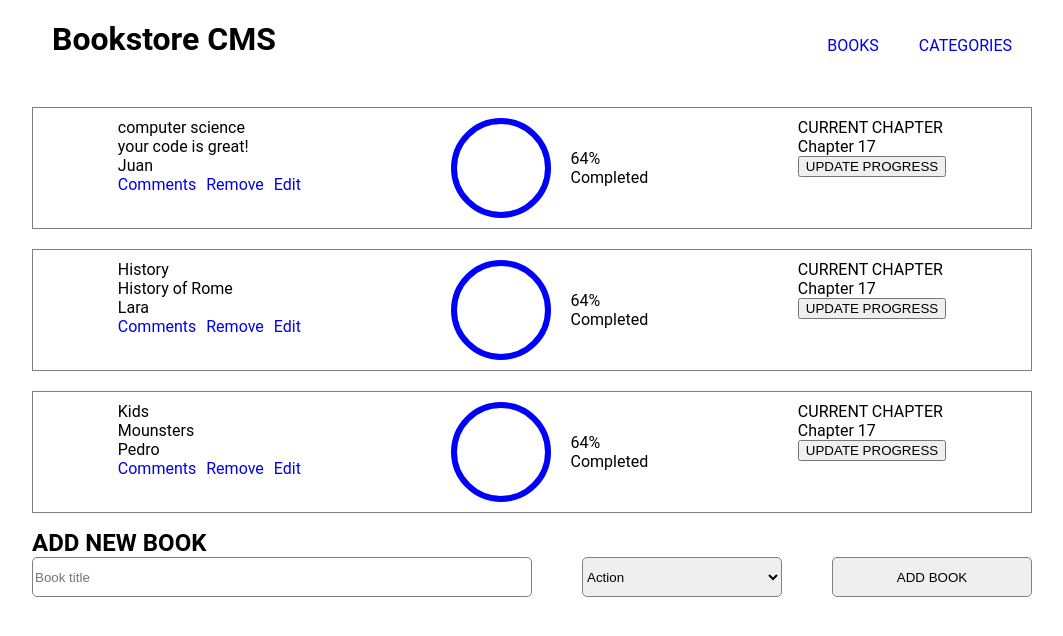
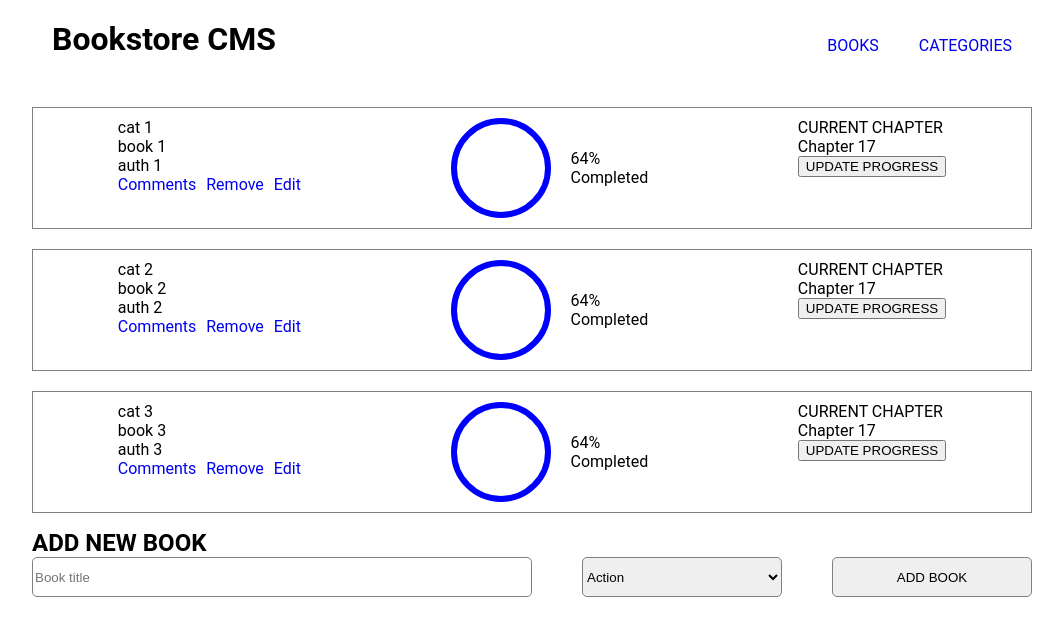
Before and after one commit to Juank628/bookstore, a React (Create React App) app: page / in a window 1280 px wide. Shown: the top 636 px of the page, without its empty margins (108-1171 px from the left). Built offline with nearby package versions, Linux system fonts and the light colour scheme.

Commit message:
change book lists from local variable to redux in Books page

```diff
--- a/src/pages/Books.js
+++ b/src/pages/Books.js
@@ -1,34 +1,16 @@
 import React from 'react';
+import { useSelector } from 'react-redux';
 import Book from '../components/Book';
 import AddForm from '../components/AddForm';
 import styles from './Books.module.css';
 
-const booksList = [
-  {
-    id: 1,
-    author: 'Juan',
-    title: 'your code is great!',
-    category: 'computer science',
-  },
-  {
-    id: 2,
-    author: 'Lara',
-    title: 'History of Rome',
-    category: 'History',
-  },
-  {
-    id: 3,
-    author: 'Pedro',
-    title: 'Mounsters',
-    category: 'Kids',
-  },
-];
+export default function Books() {
+  const { list } = useSelector((store) => store.books);
 
-export default function Books() {
   return (
     <div className={styles.mainContainer}>
       <ul className={styles.listContainer}>
-        {booksList.map((book) => (
+        {list.map((book) => (
           <Book key={book.id} data={book} />
         ))}
       </ul>
```
